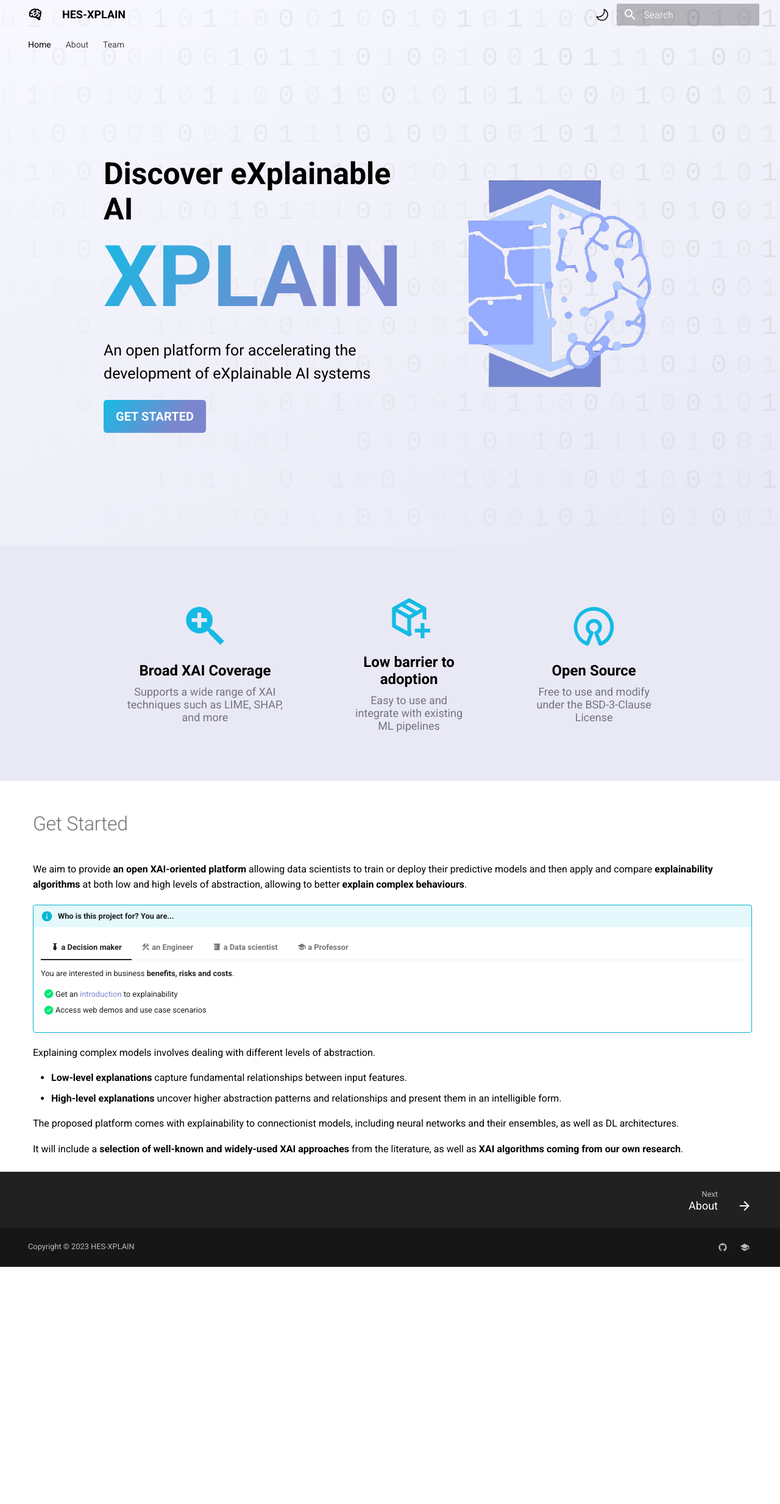
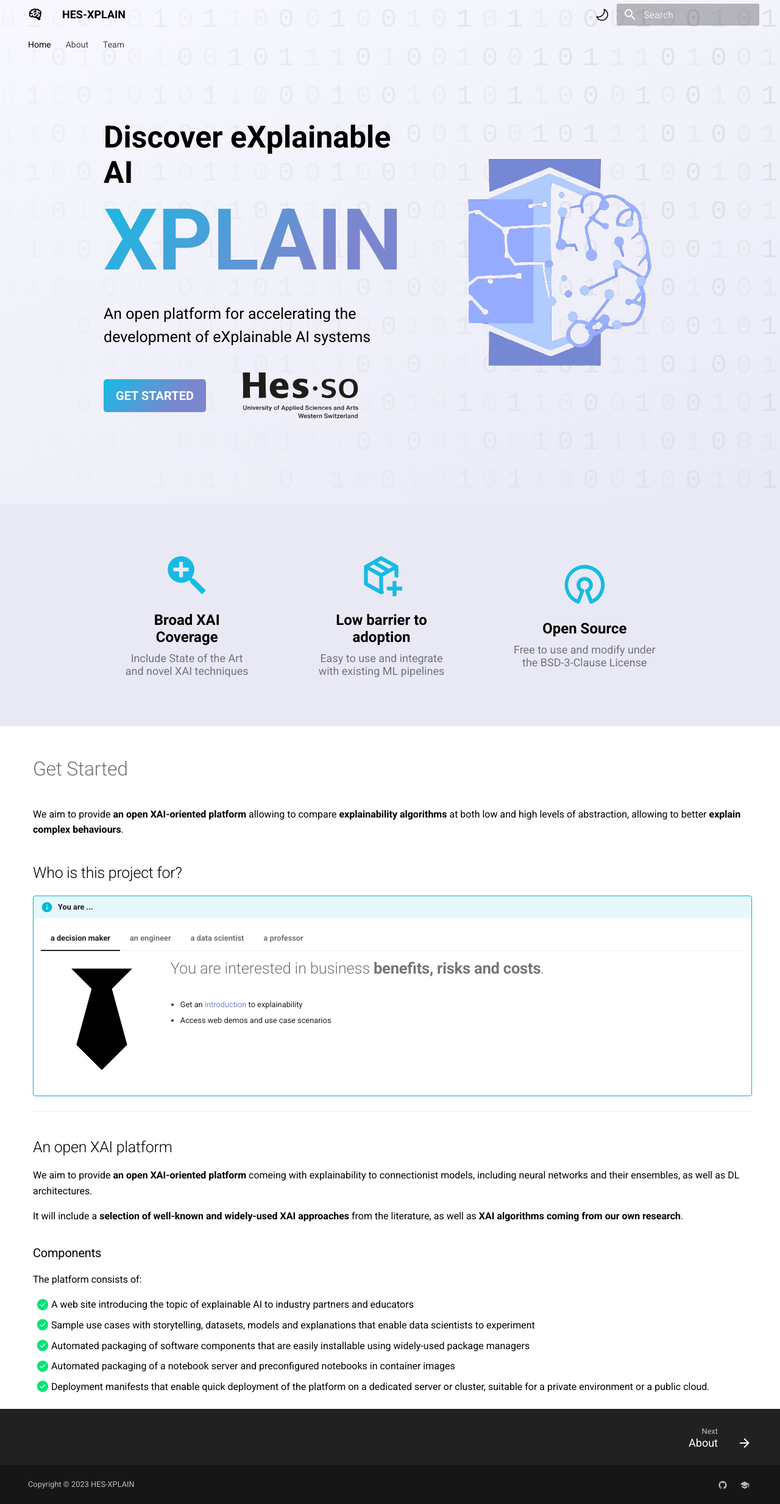
Before and after one commit to HES-XPLAIN/hes-xplain.github.io, an MkDocs documentation site: the page built from docs/index.md, in a window 1280 px wide. Shown: the whole page at 61% size. Built offline with MkDocs 1.6.1 and Material for MkDocs 9.7.7, drawn with Linux system fonts in a browser that asks for light colours; comment, search, counter and statistics services are not loaded; before the commit the page ends 2078 px from its top, so only the background shows below that.

Commit message:
Added HESSO logo and visual enhancement

```diff
--- a/docs/index.md
+++ b/docs/index.md
@@ -4,44 +4,62 @@
 
 # Get Started
 
-We aim to provide **an open XAI-oriented platform** allowing data scientists to train or
-deploy their predictive models and then apply and compare **explainability algorithms** at both low and
+We aim to provide **an open XAI-oriented platform** allowing to compare **explainability algorithms** at both low and
 high levels of abstraction, allowing to better **explain complex behaviours**.
 
-!!! info "Who is this project for? You are..."
+## Who is this project for?
 
-    === ":material-tie: a Decision maker"
-        You are interested in business **benefits, risks and costs**.
+!!! info "You are ..."
 
-        - [x] Get an [introduction](./introduction) to explainability
-        - [x] Access web demos and use case scenarios
+    === "a decision maker"
 
-    === ":material-hammer-wrench: an Engineer"
-        You want to **try XAI algorithms**.
+        ![Decision maker](assets/images/tie.svg){ width="200px", align=left }
+        # You are interested in business **benefits, risks and costs**.
 
-        - [x] Discover use cases as Jupyter notebooks
-        - [x] Get data set, algorithms and Python code
+        - Get an [introduction](./intro) to explainability
+        - Access web demos and use case scenarios
 
-    === ":material-beaker: a Data scientist"
-        You want to **use XAI** algorithms in **your pipelines**.
+    === "an engineer"
 
-        - [x] Obtain conda and PyPi packages
-        - [x] Get extensive API documentation
+        ![Engineer](assets/images/hammer-wrench.svg){ width="200px", align=left }
+        # You want to **try XAI algorithms**.
 
-    === ":material-school: a Professor"
-        You want a tool for **teaching** explainable AI.
+        - Discover use cases as Jupyter notebooks
+        - Get data set, algorithms and Python code
 
-        - [x] Deploy the platform on school IT infrastructure or public cloud
-        - [x] Adapt provided use cases to teaching needs
+    === "a data scientist"
 
-Explaining complex models involves dealing with different levels of abstraction.
+        ![Data scientist](assets/images/test-tube.svg){ width="200px", align=left }
+        # You want to **use XAI** algorithms in **your pipelines**.
 
-- **Low-level explanations** capture fundamental relationships between input features.
-- **High-level explanations** uncover higher abstraction patterns and relationships and present them
-  in an intelligible form.
+        - Obtain conda and PyPi packages
+        - Get extensive API documentation
 
-The proposed platform comes with explainability to connectionist models, including neural
+    === "a professor"
+
+        ![Professor](assets/images/school.svg){ width="200px", align=left }
+        # You want a tool for **teaching** explainable AI.
+
+        - Deploy the platform on school IT infrastructure or public cloud
+        - Adapt provided use cases to teaching needs
+
+
+***
+
+## An open XAI platform
+
+We aim to provide **an open XAI-oriented platform** comeing with explainability to connectionist models, including neural
 networks and their ensembles, as well as DL architectures.
 
 It will include a **selection of well-known and widely-used XAI approaches** from the literature,
 as well as **XAI algorithms coming from our own research**.
+
+### Components
+The platform consists of:
+
+- [x] A web site introducing the topic of explainable AI to industry partners and educators
+- [x] Sample use cases with storytelling, datasets, models and explanations that enable data scientists to experiment
+- [x] Automated packaging of software components that are easily installable using widely-used package managers
+- [x] Automated packaging of a notebook server and preconfigured notebooks in container images
+- [x] Deployment manifests that enable quick deployment of the platform on a dedicated server or cluster, suitable for a private environment or a public
+cloud.
--- a/material/overrides/home.html
+++ b/material/overrides/home.html
@@ -119,6 +119,16 @@
             width: 350px !important;
         }
 
+        .home-image-hesso {
+            width: 150px !important;
+        }
+
+        .home-button-logo {
+            justify-content: center;
+            flex-direction: column;
+            gap: 2rem !important;
+        }
+
         .features-section {
             flex-direction: column;
             gap: 2rem;
@@ -134,7 +144,7 @@
         align-items: center;
         justify-content: center;
         gap: 2.5rem;
-        padding: 8rem 10rem;
+        padding: 5rem 10rem;
     }
 
     .home-section h1 {
@@ -154,6 +164,16 @@
         margin-top: 0;
         margin-bottom: 2rem;
         line-height: 1.5;
+    }
+
+    .home-button-logo {
+        display: flex;
+        align-items: center;
+        gap: 3rem;
+    }
+
+    [data-md-color-scheme=slate] .home-button-logo>img {
+        filter: brightness(10);
     }
 
     .text-gradient {
@@ -197,7 +217,6 @@
         margin: 0 auto;
         opacity: 0.5;
     }
-
 
     .features-section .icon-feature {
         max-width: 500px;
@@ -255,10 +274,12 @@
         <h2>Discover eXplainable AI</h2>
         <h1><span class="text-gradient">XPLAIN</span></h1>
         <p>An open platform for accelerating the development of eXplainable AI systems</p>
-        <a class="btn btn-primary" href="#get-started">Get started</a>
+        <div class="home-button-logo">
+            <a class="btn btn-primary" href="#get-started">Get started</a>
+            <img class="home-image-hesso" src="assets/logo_HES-SO_EN.svg" />
+        </div>
     </div>
     <img class="home-image" src="assets/logo.png" />
-    <!-- <img class="home-image" src="assets/images/brain.svg" /> -->
 </section>
 <section class="features-section">
     <div class="icon-feature">
@@ -267,7 +288,7 @@
                 d="M9,2A7,7 0 0,1 16,9C16,10.57 15.5,12 14.61,13.19L15.41,14H16L22,20L20,22L14,16V15.41L13.19,14.61C12,15.5 10.57,16 9,16A7,7 0 0,1 2,9A7,7 0 0,1 9,2M8,5V8H5V10H8V13H10V10H13V8H10V5H8Z" />
         </svg>
         <h2>Broad XAI Coverage</h2>
-        <p>Supports a wide range of XAI techniques such as LIME, SHAP, and more</p>
+        <p>Include State of the Art and novel XAI techniques</p>
     </div>
     <div class="icon-feature">
         <svg xmlns="http://www.w3.org/2000/svg" viewBox="0 0 24 24">
--- a/mkdocs.yml
+++ b/mkdocs.yml
@@ -11,7 +11,7 @@
 
 nav:
   - Home: index.md
-  - About: introduction.md
+  - About: intro.md
   - Team: team.md
 #  - Resources:
 #    - mkdocs.md
```
Also changed, not shown: docs/intro.md (renamed from docs/introduction.md, +6 -7 lines), docs/assets/images/hammer-wrench.svg (added), docs/assets/images/school.svg (added), docs/assets/images/test-tube.svg (added), docs/assets/images/tie.svg (added), docs/assets/logo_HES-SO_EN.svg (added).
